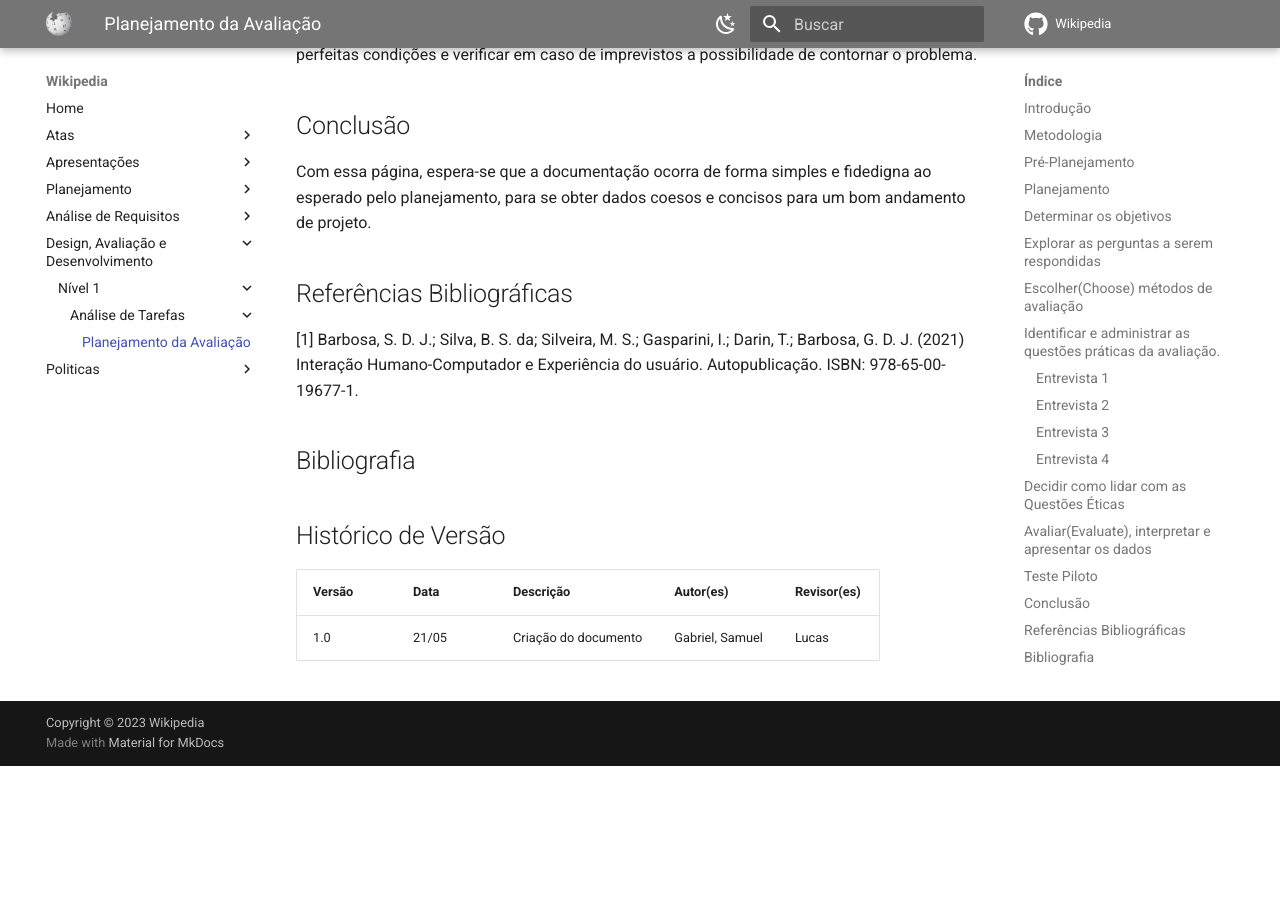
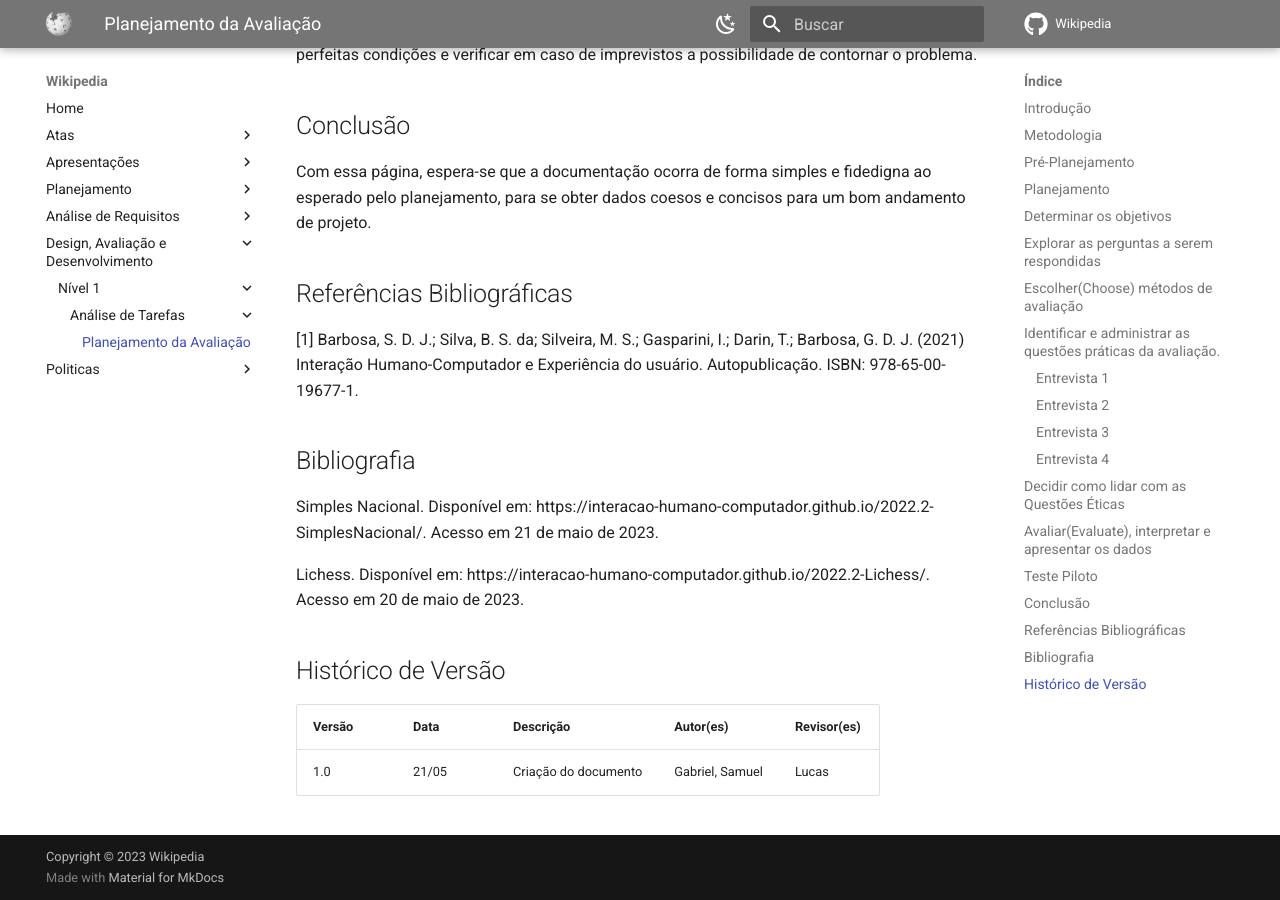
Before and after one commit to Interacao-Humano-Computador/2023.1-Wikipedia, an MkDocs documentation site: the page built from docs/design-avaliacao-desenvolvimento/nivel1/analiseDeTarefas/planejamentoDaAvaliacaoTarefas.md, in a window 1280 px wide and 900 px high, scrolled down 6723 px. Built offline with MkDocs 1.6.1 and Material for MkDocs 9.7.7, drawn with Linux system fonts in a browser that asks for light colours; comment, search, counter and statistics services are not loaded; before the commit the page ends 7489 px from its top, so only the background shows below that.

Commit message:
Adicionando bibliografia
Co-authored-by: SamuelGSouza <samuelgomes318@gmail.com>

```diff
--- a/docs/design-avaliacao-desenvolvimento/nivel1/analiseDeTarefas/planejamentoDaAvaliacaoTarefas.md
+++ b/docs/design-avaliacao-desenvolvimento/nivel1/analiseDeTarefas/planejamentoDaAvaliacaoTarefas.md
@@ -143,6 +143,10 @@ Interação Humano-Computador e Experiência do usuário. Autopublicação. ISBN
 
 ## Bibliografia
 
+Simples Nacional. Disponível em: https://interacao-humano-computador.github.io/2022.2-SimplesNacional/. Acesso em 21 de maio de 2023.
+
+Lichess. Disponível em: https://interacao-humano-computador.github.io/2022.2-Lichess/. Acesso em 20 de maio de 2023.
+
 ## Histórico de Versão
 
 | Versão | Data  | Descrição            | Autor(es)        | Revisor(es) |
```
